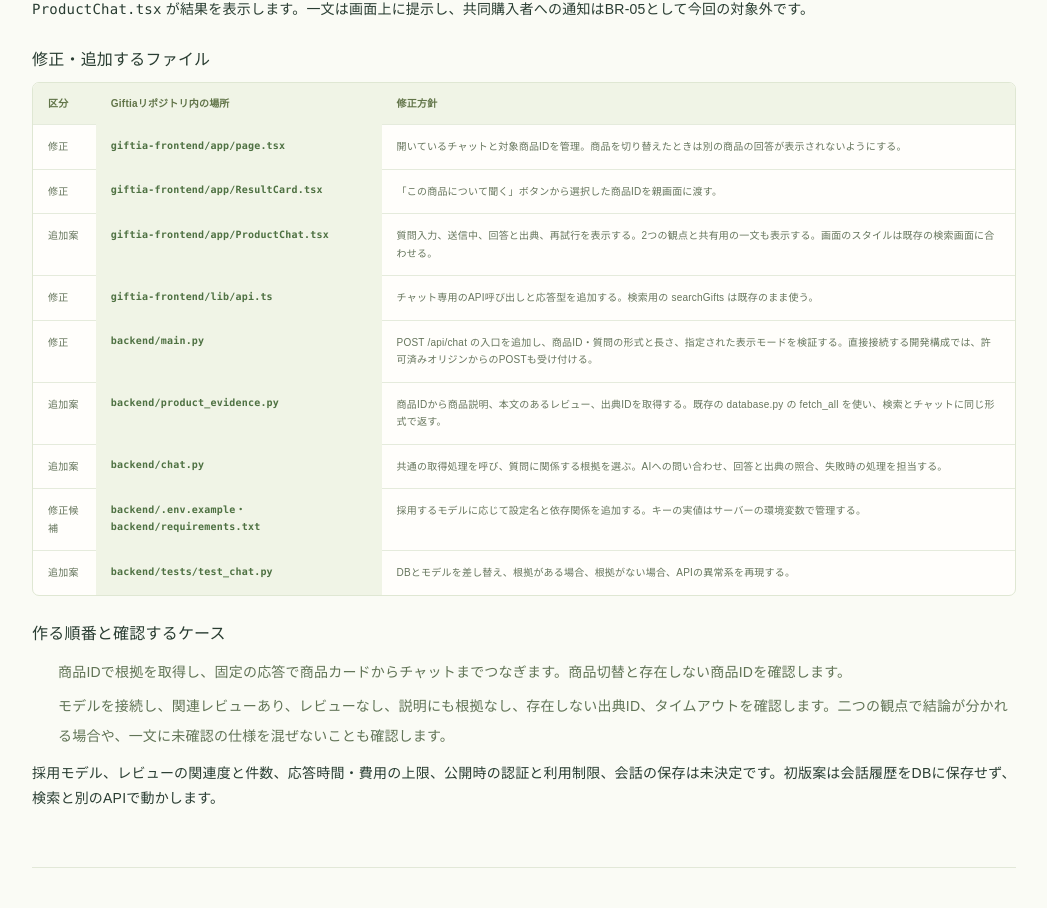
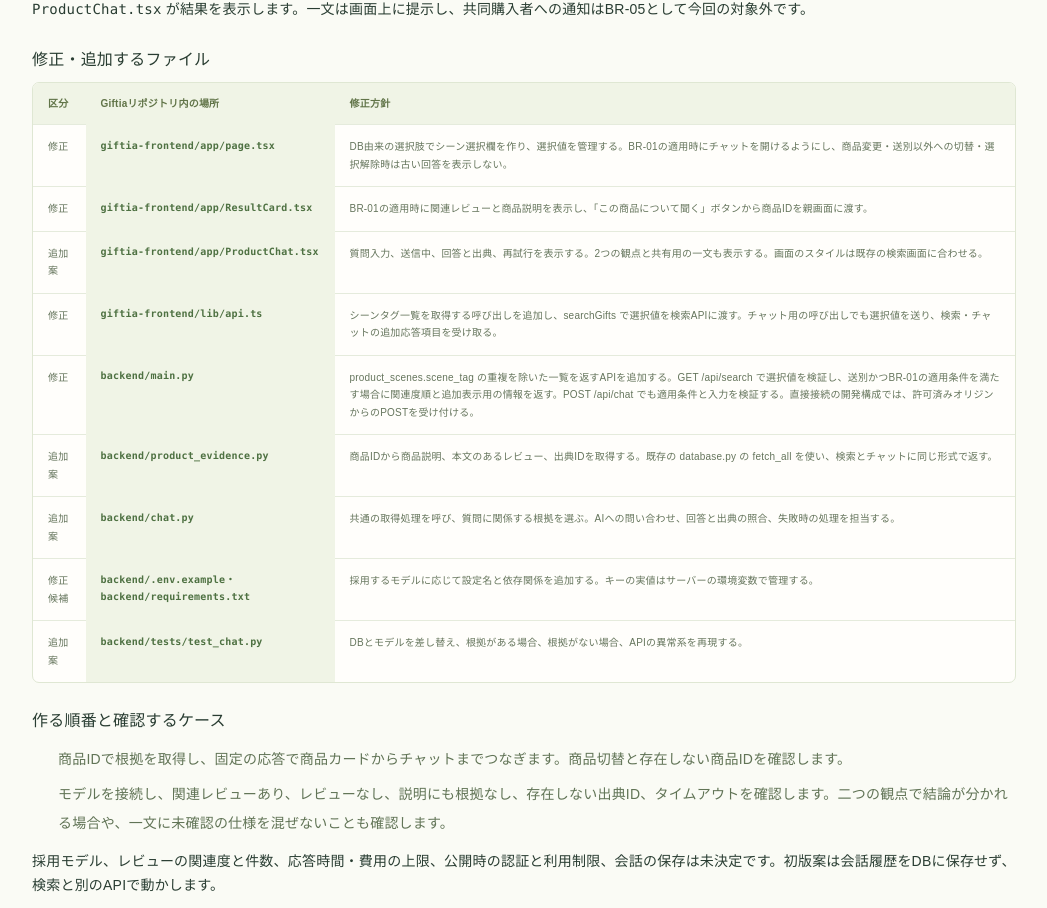
Before and after one commit to nomuryo7159/HCF_teamsite, a Next.js app: page /guide in a window 1280 px wide. Shown: the part 5195-6103 px from the top of the page, without its empty margins (116-1163 px from the left). Built offline with nearby package versions, Linux system fonts and the light colour scheme.

Commit message:
docs: align Giftia file responsibilities with scene selection (#40)

```diff
--- a/app/guide/giftia-chatbot.tsx
+++ b/app/guide/giftia-chatbot.tsx
@@ -1,9 +1,9 @@
 const files = [
-  ['修正', 'giftia-frontend/app/page.tsx', '開いているチャットと対象商品IDを管理。商品を切り替えたときは別の商品の回答が表示されないようにする。'],
-  ['修正', 'giftia-frontend/app/ResultCard.tsx', '「この商品について聞く」ボタンから選択した商品IDを親画面に渡す。'],
+  ['修正', 'giftia-frontend/app/page.tsx', 'DB由来の選択肢でシーン選択欄を作り、選択値を管理する。BR-01の適用時にチャットを開けるようにし、商品変更・送別以外への切替・選択解除時は古い回答を表示しない。'],
+  ['修正', 'giftia-frontend/app/ResultCard.tsx', 'BR-01の適用時に関連レビューと商品説明を表示し、「この商品について聞く」ボタンから商品IDを親画面に渡す。'],
   ['追加案', 'giftia-frontend/app/ProductChat.tsx', '質問入力、送信中、回答と出典、再試行を表示する。2つの観点と共有用の一文も表示する。画面のスタイルは既存の検索画面に合わせる。'],
-  ['修正', 'giftia-frontend/lib/api.ts', 'チャット専用のAPI呼び出しと応答型を追加する。検索用の searchGifts は既存のまま使う。'],
-  ['修正', 'backend/main.py', 'POST /api/chat の入口を追加し、商品ID・質問の形式と長さ、指定された表示モードを検証する。直接接続する開発構成では、許可済みオリジンからのPOSTも受け付ける。'],
+  ['修正', 'giftia-frontend/lib/api.ts', 'シーンタグ一覧を取得する呼び出しを追加し、searchGifts で選択値を検索APIに渡す。チャット用の呼び出しでも選択値を送り、検索・チャットの追加応答項目を受け取る。'],
+  ['修正', 'backend/main.py', 'product_scenes.scene_tag の重複を除いた一覧を返すAPIを追加する。GET /api/search で選択値を検証し、送別かつBR-01の適用条件を満たす場合に関連度順と追加表示用の情報を返す。POST /api/chat でも適用条件と入力を検証する。直接接続の開発構成では、許可済みオリジンからのPOSTを受け付ける。'],
   ['追加案', 'backend/product_evidence.py', '商品IDから商品説明、本文のあるレビュー、出典IDを取得する。既存の database.py の fetch_all を使い、検索とチャットに同じ形式で返す。'],
   ['追加案', 'backend/chat.py', '共通の取得処理を呼び、質問に関係する根拠を選ぶ。AIへの問い合わせ、回答と出典の照合、失敗時の処理を担当する。'],
   ['修正候補', 'backend/.env.example・backend/requirements.txt', '採用するモデルに応じて設定名と依存関係を追加する。キーの実値はサーバーの環境変数で管理する。'],
```
